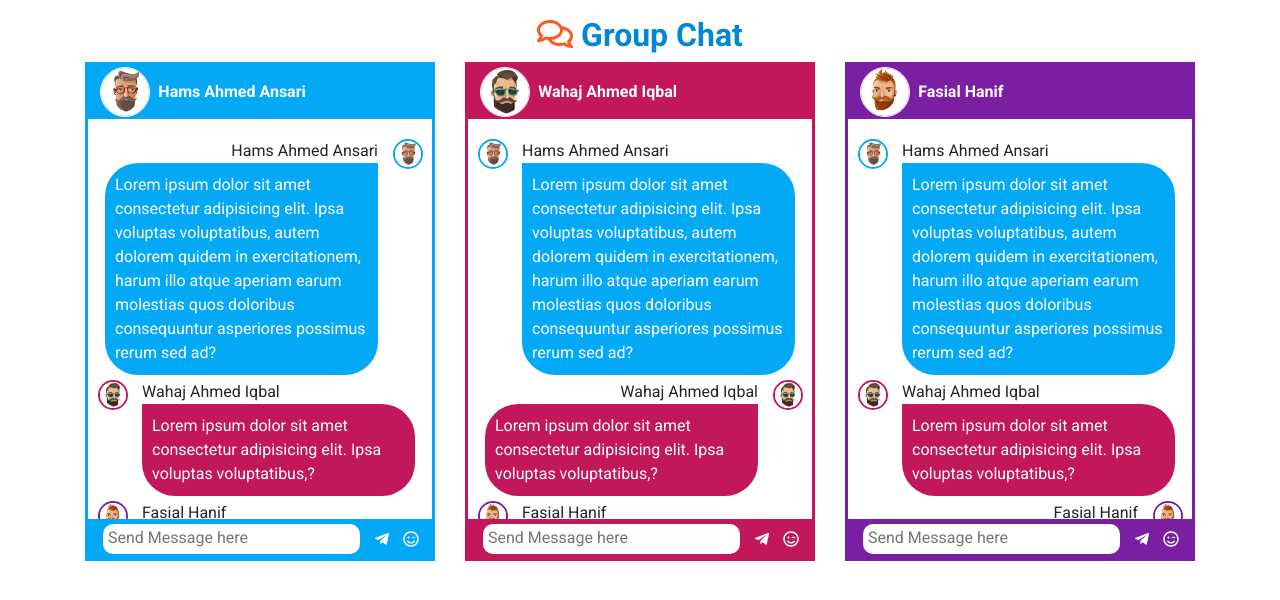
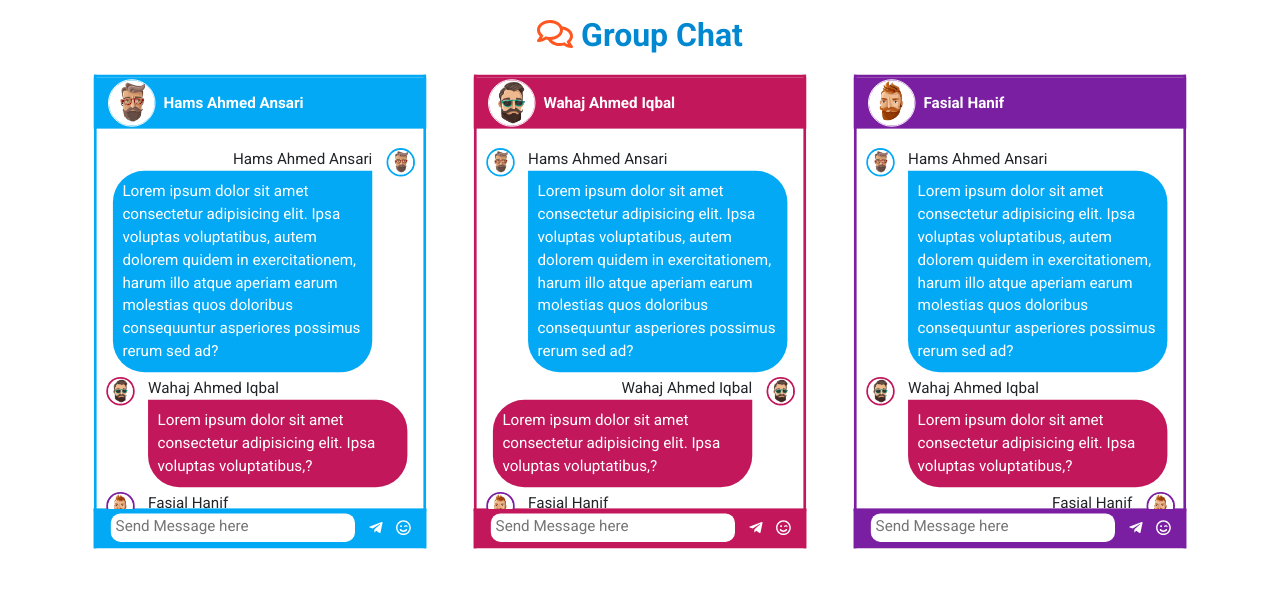
Before and after one commit to hamsahmedansari/React-simple-chat, a React (Create React App) app: page / in a window 1280 px wide. Shown: the top 600 px of the page. Built offline with nearby package versions, Linux system fonts and the light colour scheme.

Commit message:
UPDATE: :construction: scale onblur & onfocus

```diff
--- a/src/component/chat/index.jsx
+++ b/src/component/chat/index.jsx
@@ -24,6 +24,11 @@ class Chat extends Component {
       }));
     }
   };
+  handelFocusOfTextarea = () => {
+    const { changeStateOfUserFocus, user } = this.props;
+    changeStateOfUserFocus(user._id);
+  };
+
   render() {
     const { active, user, messages, allUsers } = this.props;
     const { emojiClass } = this.state;
@@ -98,7 +103,11 @@ class Chat extends Component {
             }}
           >
             <div className="col-10">
-              <textarea placeholder="Send Message here" />
+              <textarea
+                placeholder="Send Message here"
+                onFocus={this.handelFocusOfTextarea}
+                onBlur={this.handelFocusOfTextarea}
+              />
             </div>
             <div className="col-1">
               <i className="fab fa-telegram-plane" />
@@ -126,7 +135,8 @@ Chat.propTypes = {
   user: PropsType.object.isRequired,
   active: PropsType.bool,
   messages: PropsType.array.isRequired,
-  allUsers: PropsType.array.isRequired
+  allUsers: PropsType.array.isRequired,
+  changeStateOfUserFocus: PropsType.func.isRequired
 };
 
 export default Chat;
--- a/src/component/chat/style.scss
+++ b/src/component/chat/style.scss
@@ -1,6 +1,9 @@
 .chat {
   overflow: hidden;
+  transition: all ease-in-out 0.3s;
+  transform: scale(0.95);
   &.active {
+    transform: scale(1.05);
     box-shadow: 0px 0px 11px 2px #ccc;
     border-radius: 20px;
     > div {
@@ -18,6 +21,7 @@
       }
     }
   }
+
   > div {
     border: 3px solid;
     padding: 10px;
@@ -80,6 +84,7 @@
       // color: #fff;
       text-transform: capitalize;
       font-weight: bold;
+      transition: all ease-in-out 0.3s;
       textarea {
         overflow: hidden;
         resize: none;
@@ -160,6 +165,7 @@
           border-top: 10px solid #fff;
           right: 7%;
           bottom: -19%;
+          transition: all ease-in-out 0.3s;
         }
         .emoji:hover {
           > svg {
--- a/src/component/home/index.jsx
+++ b/src/component/home/index.jsx
@@ -12,21 +12,24 @@ class Home extends Component {
           name: "Hams Ahmed Ansari",
           image: "/assets/images/4.jpeg",
           color: "#03A9F4",
-          fontColor: "#fff"
+          fontColor: "#fff",
+          active: false
         },
         {
           _id: "2",
           name: "Wahaj Ahmed Iqbal",
           image: "/assets/images/1.jpeg",
           color: "#C2185B",
-          fontColor: "#fff"
+          fontColor: "#fff",
+          active: false
         },
         {
           _id: "3",
           name: "Fasial Hanif",
           image: "/assets/images/3.jpeg",
           color: "#7B1FA2",
-          fontColor: "#fff"
+          fontColor: "#fff",
+          active: false
         }
       ],
       messages: [
@@ -60,6 +63,19 @@ class Home extends Component {
     };
   }
 
+  changeStateOfUserFocus = userID => {
+    const { users } = this.state;
+    const updateUser = users.map(user => {
+      if (user._id === userID) user.active = !user.active;
+      else user.active = false;
+      return user;
+    });
+    this.setState(preState => ({
+      ...preState,
+      users: updateUser
+    }));
+  };
+
   render() {
     return (
       <div className="home">
@@ -82,8 +98,10 @@ class Home extends Component {
               >
                 <Chat
                   user={user}
+                  active={user.active}
                   messages={this.state.messages}
                   allUsers={this.state.users}
+                  changeStateOfUserFocus={this.changeStateOfUserFocus}
                 />
               </div>
             ))}
```
